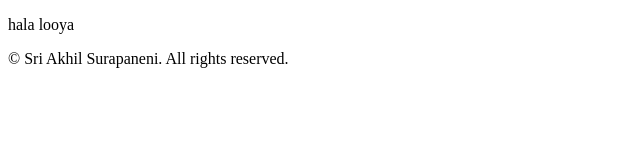
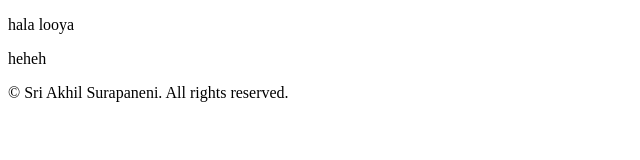
Before and after one commit to sriakhilsurapaneni/resume, a plain HTML site: page index.html in a window 1280 px wide. Shown: the whole page, without its empty margins (0-640 px from the left). Drawn offline with Linux system fonts and the light colour scheme.

Commit message:
todays update

```diff
--- a/index.html
+++ b/index.html
@@ -6,6 +6,7 @@
     </head>
     <body>
        <p>hala looya</p>
+       <p>heheh</p>
 
     <footer>© Sri Akhil Surapaneni. All rights reserved.</footer>
     </body>
```
